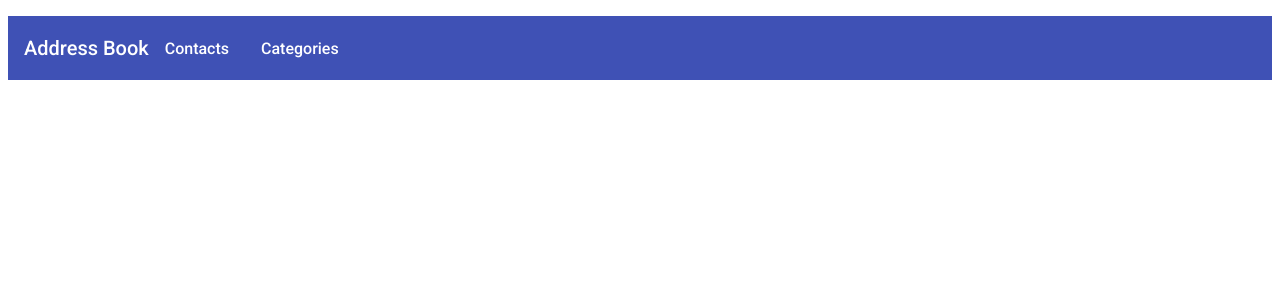
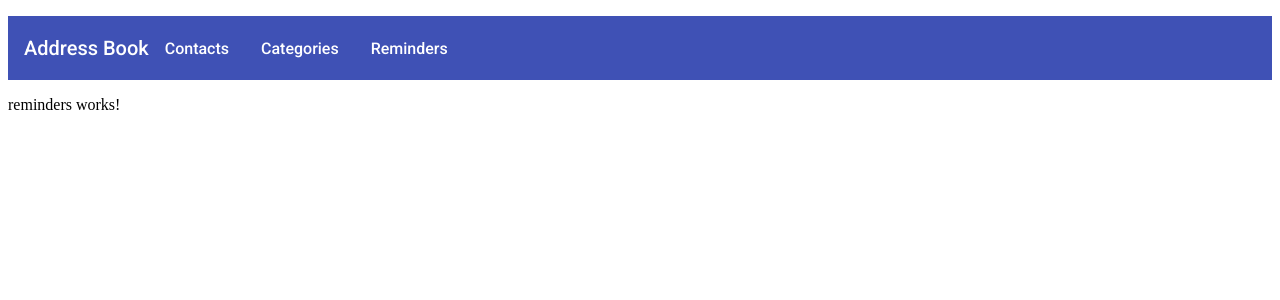
Before and after one commit to EvelinaAleksandrova/address-book, an Angular app in the folder client/: page /reminders in a window 1280 px wide. Before the commit this address led to /. Shown: the top 300 px of the page. Built offline with nearby package versions, Linux system fonts and the light colour scheme.

Commit message:
new route

```diff
--- a/client/src/app/app.module.ts
+++ b/client/src/app/app.module.ts
@@ -29,6 +29,7 @@ import { LoaderComponent } from './loader/loader.component';
 import { ModalComponent } from './shared/modal/modal.component';
 import { CategoriesComponent } from './categories/categories.component';
 import { ModalCategoryComponent } from './categories/modal-category/modal-category.component';
+import { RemindersComponent } from './reminders/reminders.component';
 
 @NgModule({
   declarations: [
@@ -38,7 +39,8 @@ import { ModalCategoryComponent } from './categories/modal-category/modal-catego
     LoaderComponent,
     ModalComponent,
     CategoriesComponent,
-    ModalCategoryComponent
+    ModalCategoryComponent,
+    RemindersComponent
   ],
   imports: [
     BrowserModule,
--- a/client/src/app/header/header.component.html
+++ b/client/src/app/header/header.component.html
@@ -6,6 +6,9 @@
     <mat-list-item>
       <a routerLink="/categories">Categories</a>
     </mat-list-item>
+    <mat-list-item>
+      <a routerLink="/reminders">Reminders</a>
+    </mat-list-item>
   </mat-nav-list>
 </mat-toolbar>
 <router-outlet></router-outlet>
--- /dev/null
+++ b/client/src/app/reminders/reminders.component.html
@@ -0,0 +1 @@
+<p>reminders works!</p>
--- /dev/null
+++ b/client/src/app/reminders/reminders.component.ts
@@ -0,0 +1,15 @@
+import { Component, OnInit } from '@angular/core';
+
+@Component({
+  selector: 'app-reminders',
+  templateUrl: './reminders.component.html',
+  styleUrls: ['./reminders.component.css']
+})
+export class RemindersComponent implements OnInit {
+
+  constructor() { }
+
+  ngOnInit(): void {
+  }
+
+}
```
Also changed, not shown: client/src/app/app-routing.module.ts (+5 -3 lines), client/src/app/reminders/reminders.component.css (added).
